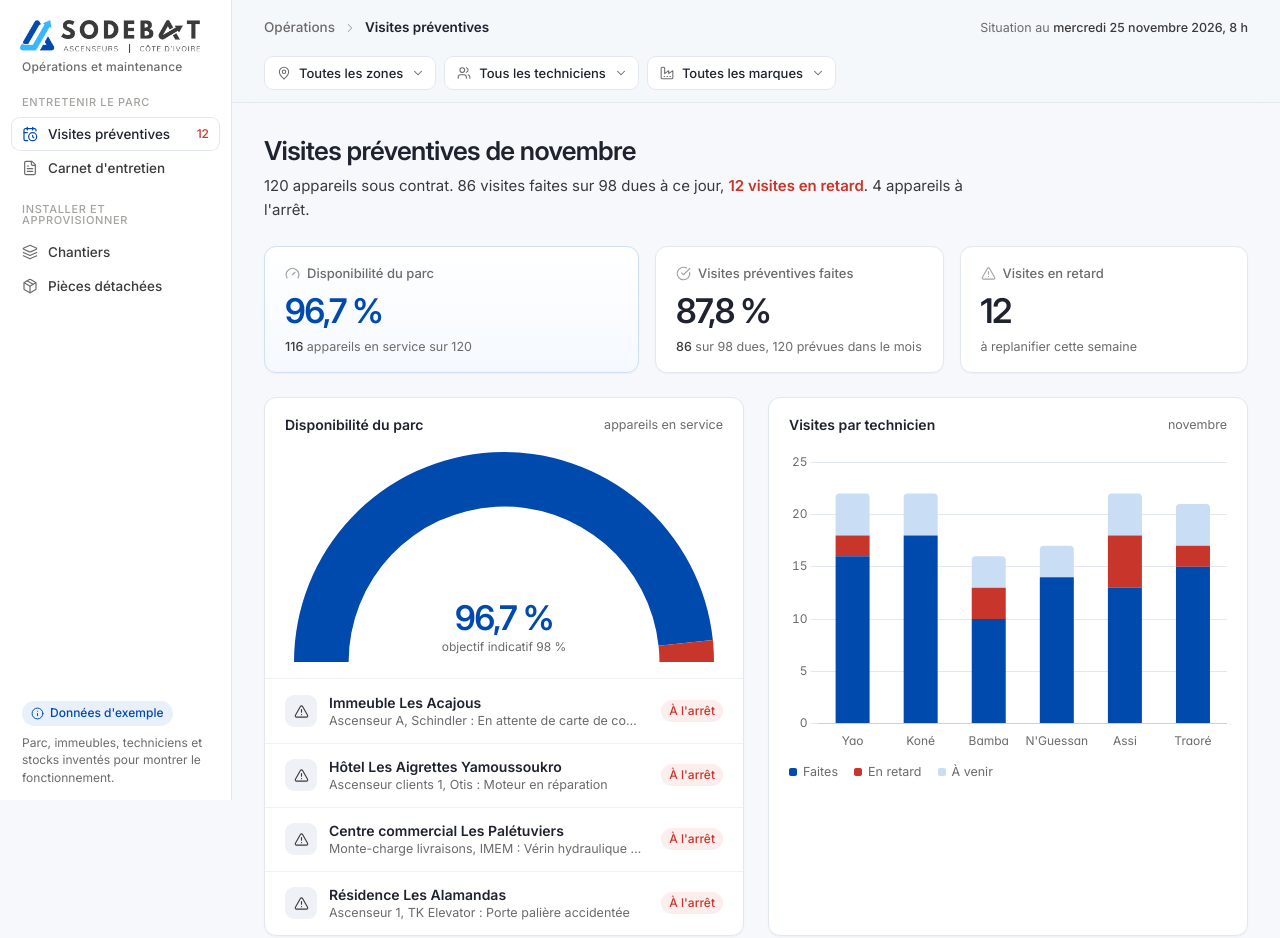
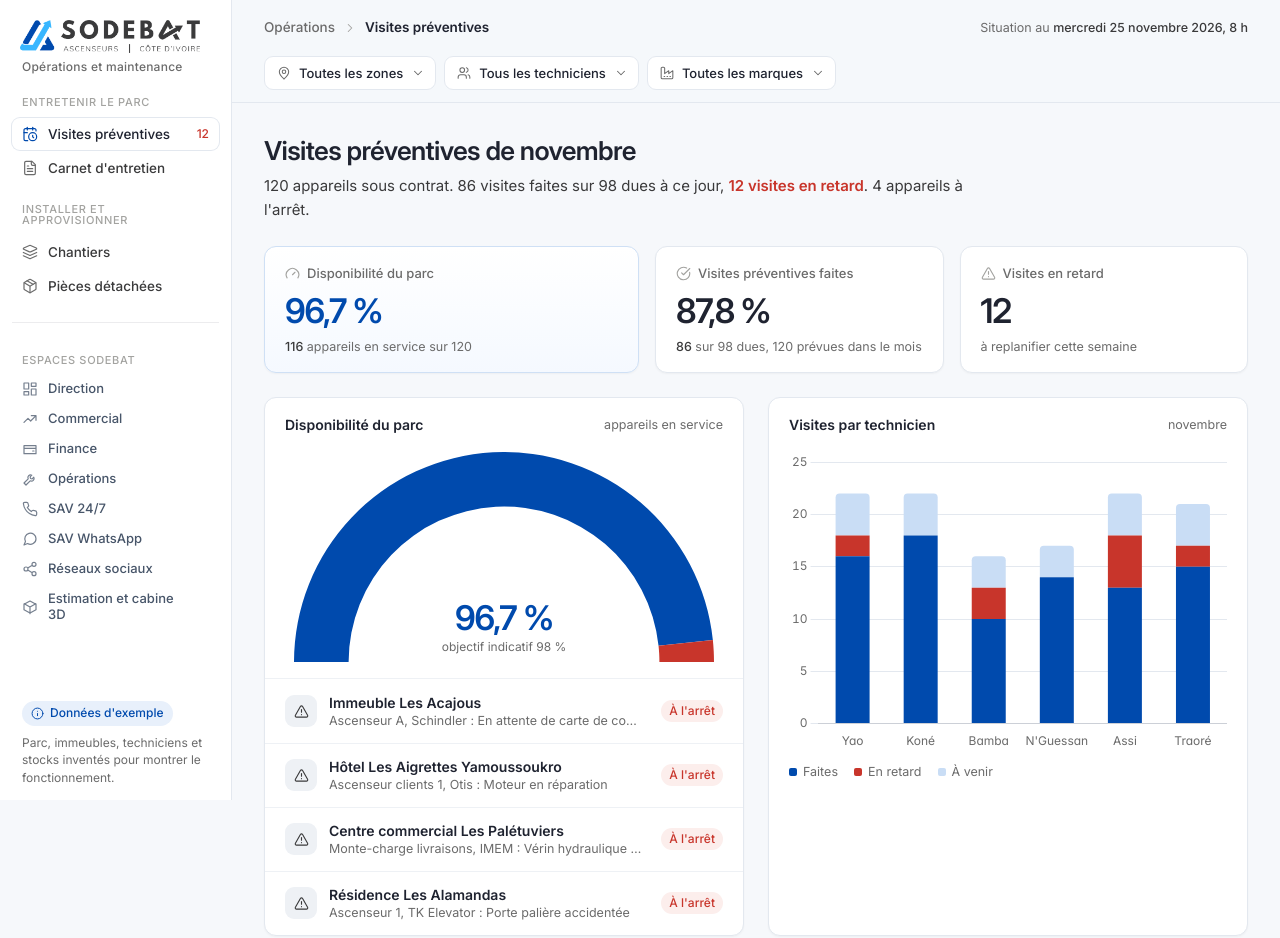
Before and after one commit to leslita06/sodebat-operations, a plain HTML site: page index.html in a window 1280 px wide. Shown: the top 938 px of the page. Drawn offline with Linux system fonts and the light colour scheme.

Commit message:
Finitions 27/11 : navigation entre espaces, alertes actionnables, cabine 3D en situation

```diff
--- /dev/null
+++ b/assets/suite.js
@@ -0,0 +1,45 @@
+/* Espaces SODEBAT : navigation commune entre toutes les applications (maquette). */
+(function () {
+  var B = 'https://leslita06.github.io/';
+  var APPS = [
+    ['Direction', 'sodebat-tableau-de-bord/', 'M3 3h7v9H3zM14 3h7v5h-7zM14 12h7v9h-7zM3 16h7v5H3z'],
+    ['Commercial', 'sodebat-tableau-commercial/', 'M3 17l6-6 4 4 8-8M14 7h7v7'],
+    ['Finance', 'sodebat-tableau-finance/', 'M3 7h18v12H3zM3 11h18M16 15h2'],
+    ['Opérations', 'sodebat-operations/', 'M14.7 6.3a4 4 0 0 0-5.4 5.4L3 18l3 3 6.3-6.3a4 4 0 0 0 5.4-5.4l-2.5 2.5-2.4-.6-.6-2.4z'],
+    ['SAV 24/7', 'sodebat-sav/', 'M22 16.9v3a2 2 0 0 1-2.2 2 19.8 19.8 0 0 1-8.6-3.1 19.5 19.5 0 0 1-6-6A19.8 19.8 0 0 1 2.1 4.2 2 2 0 0 1 4.1 2h3a2 2 0 0 1 2 1.7c.1.9.4 1.8.7 2.7a2 2 0 0 1-.5 2.1L8 9.8a16 16 0 0 0 6 6l1.3-1.3a2 2 0 0 1 2.1-.4c.9.3 1.8.6 2.7.7a2 2 0 0 1 1.7 2z'],
+    ['SAV WhatsApp', 'sodebat-whatsapp/', 'M21 11.5a8.4 8.4 0 0 1-12.6 7.3L3 21l2.2-5.3A8.4 8.4 0 1 1 21 11.5z'],
+    ['Réseaux sociaux', 'sodebat-reseaux/', 'M18 8a3 3 0 1 0 0-6 3 3 0 0 0 0 6zM6 15a3 3 0 1 0 0-6 3 3 0 0 0 0 6zM18 22a3 3 0 1 0 0-6 3 3 0 0 0 0 6zM8.6 13.5l6.8 4M15.4 6.5l-6.8 4'],
+    ['Estimation et cabine 3D', 'sodebat-configurateur/', 'M21 16V8l-9-5-9 5v8l9 5 9-5zM3.3 7L12 12l8.7-5M12 22V12']
+  ];
+  var here = location.pathname.split('/').filter(Boolean)[0] + '/';
+  function svg(d) { return '<svg viewBox="0 0 24 24" width="16" height="16" fill="none" stroke="currentColor" stroke-width="1.8" stroke-linecap="round" stroke-linejoin="round" style="flex:none;opacity:.75"><path d="' + d + '"/></svg>'; }
+  var css = document.createElement('style');
+  css.textContent = '.sx-sec{margin-top:18px;padding-top:14px;border-top:1px solid rgba(15,23,42,.08)}' +
+    '.sx-a{display:flex;align-items:center;gap:10px;padding:7px 10px;border-radius:8px;font:500 13px/1.2 Inter,system-ui,sans-serif;color:#475569;text-decoration:none;transition:background .12s,color .12s}' +
+    '.sx-a:hover{background:rgba(0,74,173,.06);color:#0f172a}.sx-a.on{color:#004AAD;background:rgba(0,74,173,.08)}' +
+    '.sx-a .ex{margin-left:auto;opacity:0;transition:opacity .12s}.sx-a:hover .ex{opacity:.5}' +
+    '.sx-fab{position:fixed;left:16px;bottom:16px;z-index:9999;font:600 13px/1 Inter,system-ui,sans-serif}' +
+    '.sx-fab>button{display:flex;align-items:center;gap:8px;background:#0B1B33;color:#fff;border:0;border-radius:999px;padding:11px 16px;box-shadow:0 8px 24px rgba(11,27,51,.25);cursor:pointer}' +
+    '.sx-pan{position:absolute;left:0;bottom:52px;width:240px;background:#fff;border-radius:14px;padding:8px;box-shadow:0 18px 48px rgba(11,27,51,.22);display:none}' +
+    '.sx-fab.open .sx-pan{display:block}.sx-pan p{margin:6px 10px 8px;font:600 11px/1 Inter,system-ui,sans-serif;letter-spacing:.08em;text-transform:uppercase;color:#94a3b8}';
+  document.head.appendChild(css);
+  function links() {
+    return APPS.map(function (a) {
+      var on = a[1] === here;
+      return '<a class="sx-a' + (on ? ' on' : '') + '" href="' + B + a[1] + '"' + (on ? ' aria-current="page"' : '') + '>' + svg(a[2]) + '<span>' + a[0] + '</span><span class="ex">›</span></a>';
+    }).join('');
+  }
+  var nav = document.querySelector('aside.side .nav');
+  if (nav) {
+    var s = document.createElement('div'); s.className = 'sx-sec';
+    s.innerHTML = '<p class="nl">Espaces SODEBAT</p>' + links();
+    nav.appendChild(s);
+  } else {
+    var f = document.createElement('div'); f.className = 'sx-fab';
+    f.innerHTML = '<div class="sx-pan"><p>Espaces SODEBAT</p>' + links() + '</div><button type="button" aria-expanded="false">' + svg(APPS[0][2]) + 'Espaces SODEBAT</button>';
+    document.body.appendChild(f);
+    var b = f.querySelector('button');
+    b.addEventListener('click', function () { var o = f.classList.toggle('open'); b.setAttribute('aria-expanded', o); });
+    document.addEventListener('click', function (e) { if (!f.contains(e.target)) f.classList.remove('open'); });
+  }
+})();
--- a/index.html
+++ b/index.html
@@ -157,5 +157,6 @@
 <script src="assets/icons.js?v=20261125d"></script>
 <script src="assets/data.js?v=20261125d"></script>
 <script src="assets/app.js?v=20261125d"></script>
+<script src="assets/suite.js?v=1127"></script>
 </body>
 </html>
```
